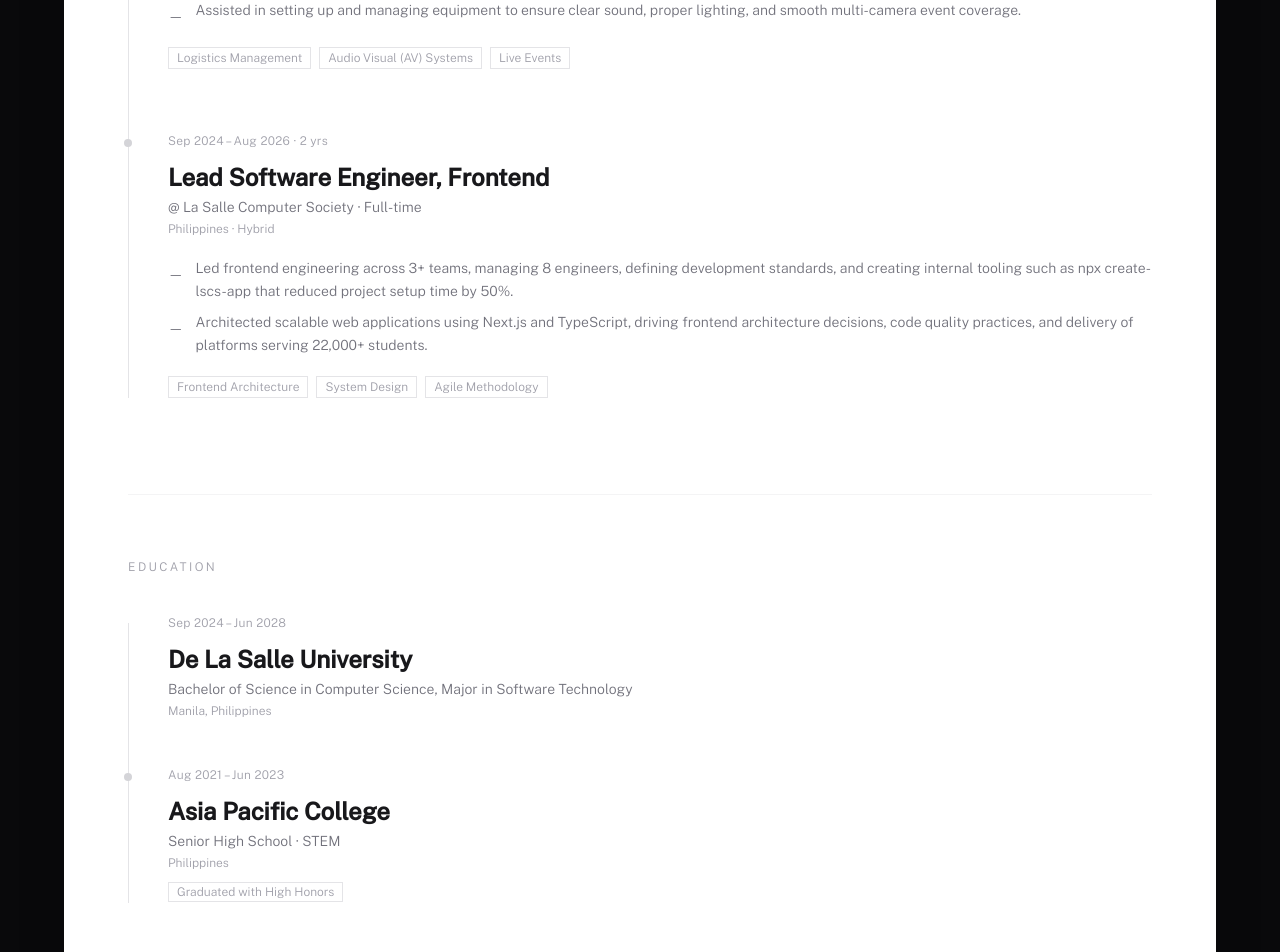
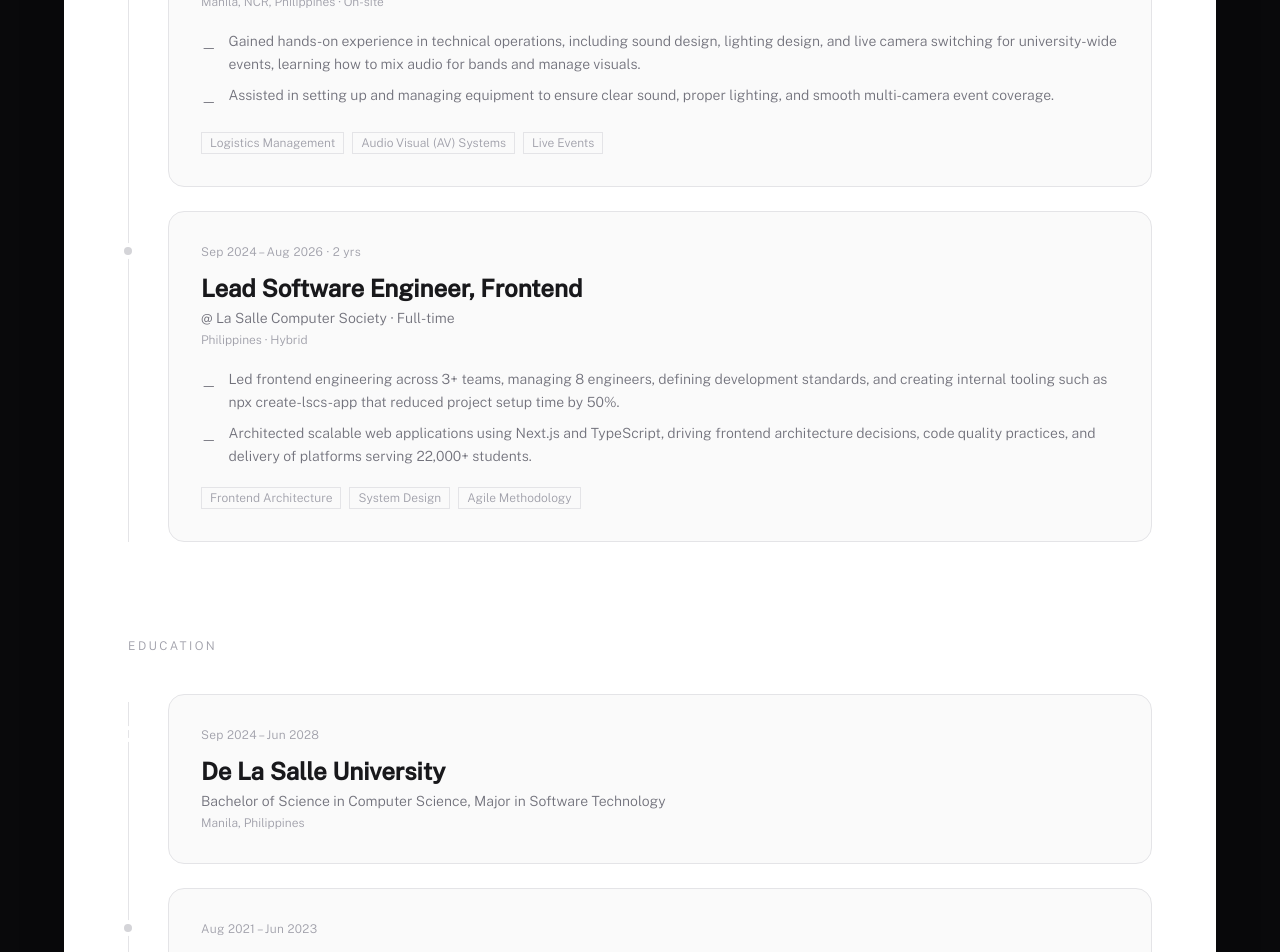
Before and after one commit to mbchavez27/mbchavezzportfolio, a React (Vite) app: page /experience in a window 1280 px wide. Shown: the part 1000-1952 px from the top of the page. Built offline with nearby package versions, Linux system fonts and the light colour scheme.

Commit message:
style(experience): carded timeline entries

```diff
--- a/src/features/experience/components/EducationTimeline.tsx
+++ b/src/features/experience/components/EducationTimeline.tsx
@@ -14,10 +14,10 @@ export type SchoolingEntry = {
 
 export default function EducationTimeline({ entries }: { entries: readonly SchoolingEntry[] }) {
   return (
-    <motion.div {...revealOnScroll()} className="mt-24 pt-16 border-t border-zinc-100">
+    <motion.div {...revealOnScroll()} className="mt-24">
       <p className="font-body font-light text-xs text-zinc-400 tracking-[0.2em] uppercase mb-10">Education</p>
 
-      <div className="flex flex-col gap-12 relative">
+      <div className="flex flex-col gap-6 relative">
         <div className="absolute left-0 top-2 bottom-0 w-px bg-zinc-200" />
 
         {entries.map((entry) => (
--- a/src/features/experience/components/ExperienceTimeline.tsx
+++ b/src/features/experience/components/ExperienceTimeline.tsx
@@ -19,7 +19,7 @@ export default function ExperienceTimeline({ entries }: { entries: readonly Posi
     <div className="relative">
       <div className="absolute left-0 top-2 bottom-0 w-px bg-zinc-200" />
 
-      <div className="flex flex-col gap-16">
+      <div className="flex flex-col gap-6">
         {entries.map((entry, i) => (
           <motion.div
             key={`${entry.role}@${entry.organization}`}
--- a/src/features/experience/components/TimelineEntry.tsx
+++ b/src/features/experience/components/TimelineEntry.tsx
@@ -1,4 +1,5 @@
 import type { ReactNode } from "react";
+import { CARD_LIGHT } from "@/components/atoms/surfaces";
 
 type Props = {
   when: string;
@@ -11,15 +12,18 @@ type Props = {
 
 export default function TimelineEntry({ when, title, subtitle, location, isOngoing, children }: Props) {
   return (
-    <div className="relative pl-10">
+    <div className="relative pl-8 md:pl-10">
+      {/* The dot sits on the timeline, level with the card's first line. */}
       <div
-        className={`absolute left-0 top-1.5 -translate-x-1/2 w-2 h-2 rounded-full ${isOngoing ? "bg-primary" : "bg-zinc-300"}`}
+        className={`absolute left-0 top-7 md:top-9 -translate-x-1/2 w-2 h-2 rounded-full ring-4 ring-white ${isOngoing ? "bg-primary" : "bg-zinc-300"}`}
       />
-      <p className="font-body font-light text-xs text-zinc-400 tracking-wide mb-3">{when}</p>
-      <h2 className="font-display text-xl md:text-2xl font-semibold text-zinc-900 mb-1">{title}</h2>
-      <p className="font-body font-light text-sm text-zinc-500 mb-1">{subtitle}</p>
-      <p className="font-body font-light text-xs text-zinc-400">{location}</p>
-      {children}
+      <div className={`p-6 md:p-8 ${CARD_LIGHT}`}>
+        <p className="font-body font-light text-xs text-zinc-400 tracking-wide mb-3">{when}</p>
+        <h2 className="font-display text-xl md:text-2xl font-semibold text-zinc-900 mb-1">{title}</h2>
+        <p className="font-body font-light text-sm text-zinc-500 mb-1">{subtitle}</p>
+        <p className="font-body font-light text-xs text-zinc-400">{location}</p>
+        {children}
+      </div>
     </div>
   );
 }
```
